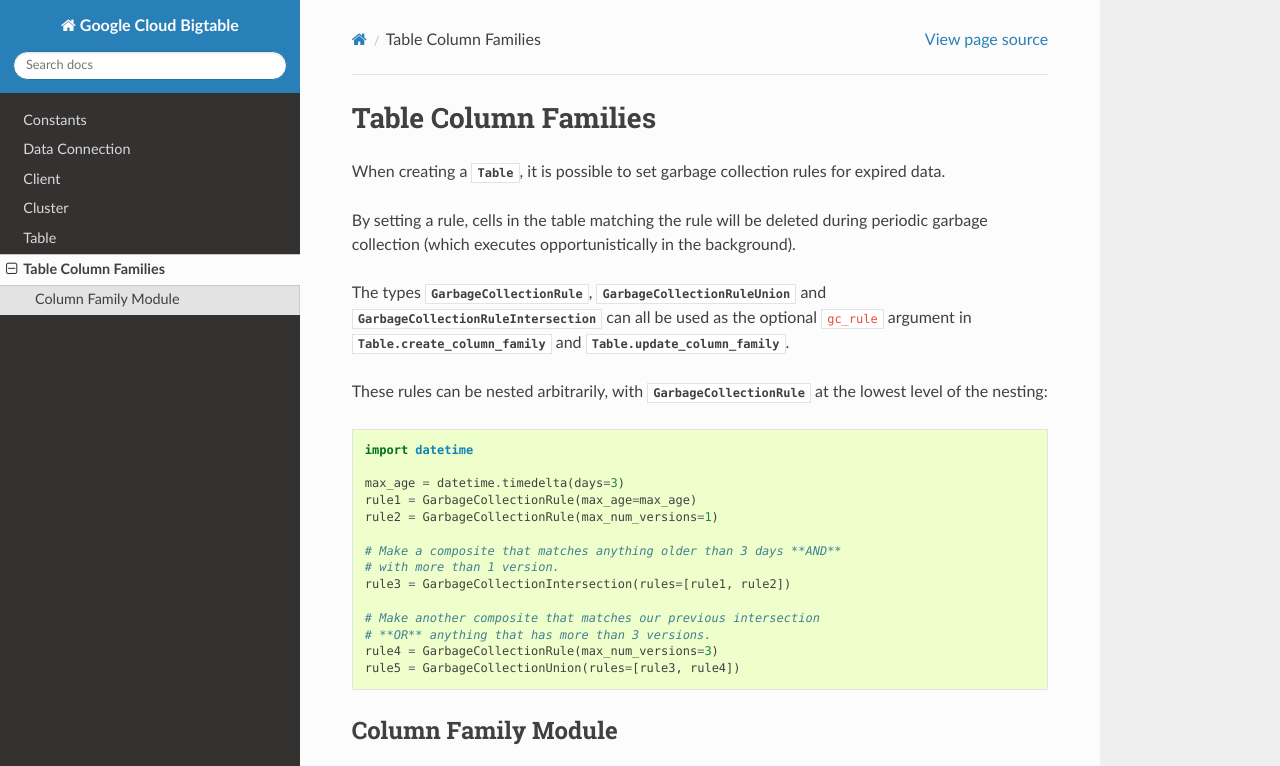
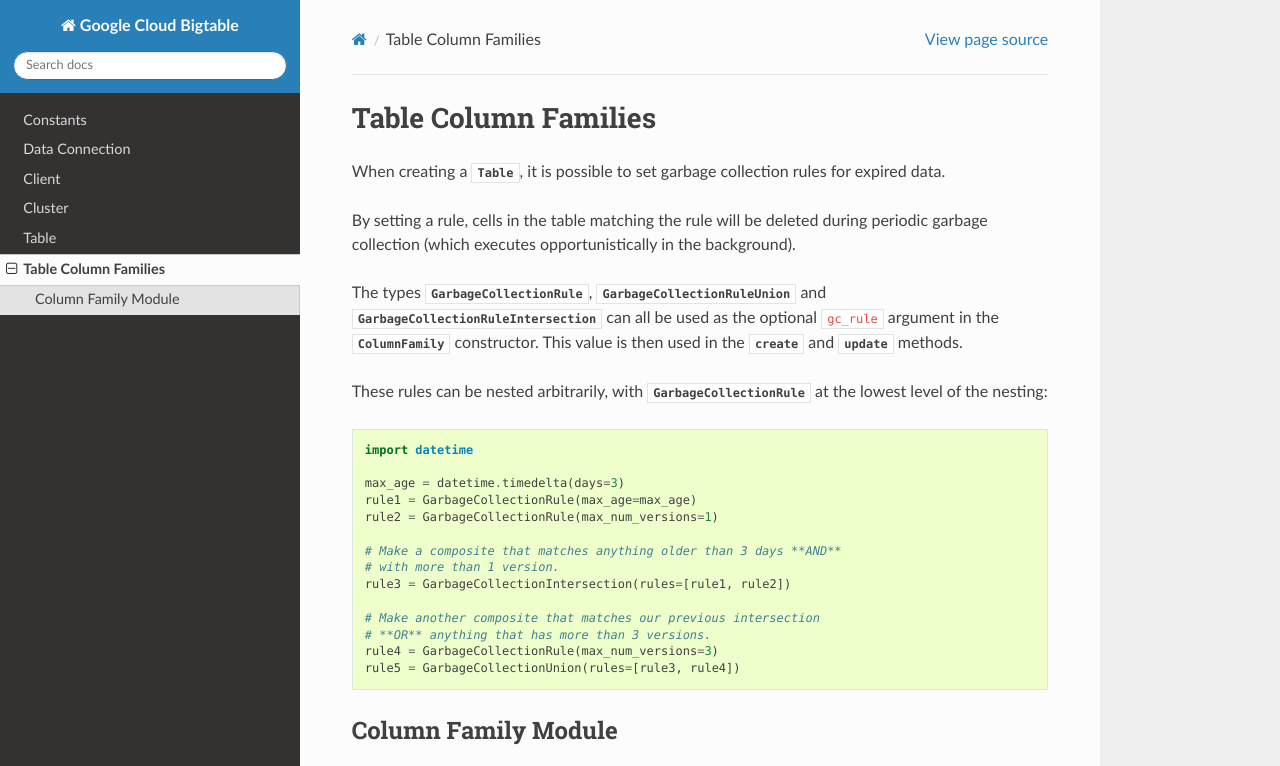
Before and after one commit to dhermes/gcloud-python-bigtable, a Sphinx documentation site: the page built from docs/column-family.rst, in a window 1280 px wide and 1059 px high, cut to the strip 0-766 px from the top of the window. Built offline with Sphinx 7.4.7 and the Read the Docs theme 2.0.0, drawn with Linux system fonts in a browser that asks for light colours.

Commit message:
Fixing out of date Sphinx references.
This was because the *_column_family methods were moved off of
Table and the Garbage* classes moved out of the table module.

```diff
--- a/docs/column-family.rst
+++ b/docs/column-family.rst
@@ -9,15 +9,17 @@ during periodic garbage collection (which executes opportunistically in the
 background).
 
 The types
-:class:`GarbageCollectionRule <gcloud_bigtable.table.GarbageCollectionRule>`,
-:class:`GarbageCollectionRuleUnion <gcloud_bigtable.table.GarbageCollectionRuleUnion>` and
-:class:`GarbageCollectionRuleIntersection <gcloud_bigtable.table.GarbageCollectionRuleIntersection>`
-can all be used as the optional ``gc_rule`` argument in
-:meth:`Table.create_column_family <gcloud_bigtable.table.Table.create_column_family>` and
-:meth:`Table.update_column_family <gcloud_bigtable.table.Table.update_column_family>`.
+:class:`GarbageCollectionRule <gcloud_bigtable.column_family.GarbageCollectionRule>`,
+:class:`GarbageCollectionRuleUnion <gcloud_bigtable.column_family.GarbageCollectionRuleUnion>` and
+:class:`GarbageCollectionRuleIntersection <gcloud_bigtable.column_family.GarbageCollectionRuleIntersection>`
+can all be used as the optional ``gc_rule`` argument in the
+:class:`ColumnFamily <gcloud_bigtable.column_family.ColumnFamily>`
+constructor. This value is then used in the
+:meth:`create <gcloud_bigtable.column_family.ColumnFamily.create>` and
+:meth:`update <gcloud_bigtable.column_family.ColumnFamily.update>` methods.
 
 These rules can be nested arbitrarily, with
-:class:`GarbageCollectionRule <gcloud_bigtable.table.GarbageCollectionRule>`
+:class:`GarbageCollectionRule <gcloud_bigtable.column_family.GarbageCollectionRule>`
 at the lowest level of the nesting:
 
 .. code:: python
```
Also changed, not shown: 1 other file.
